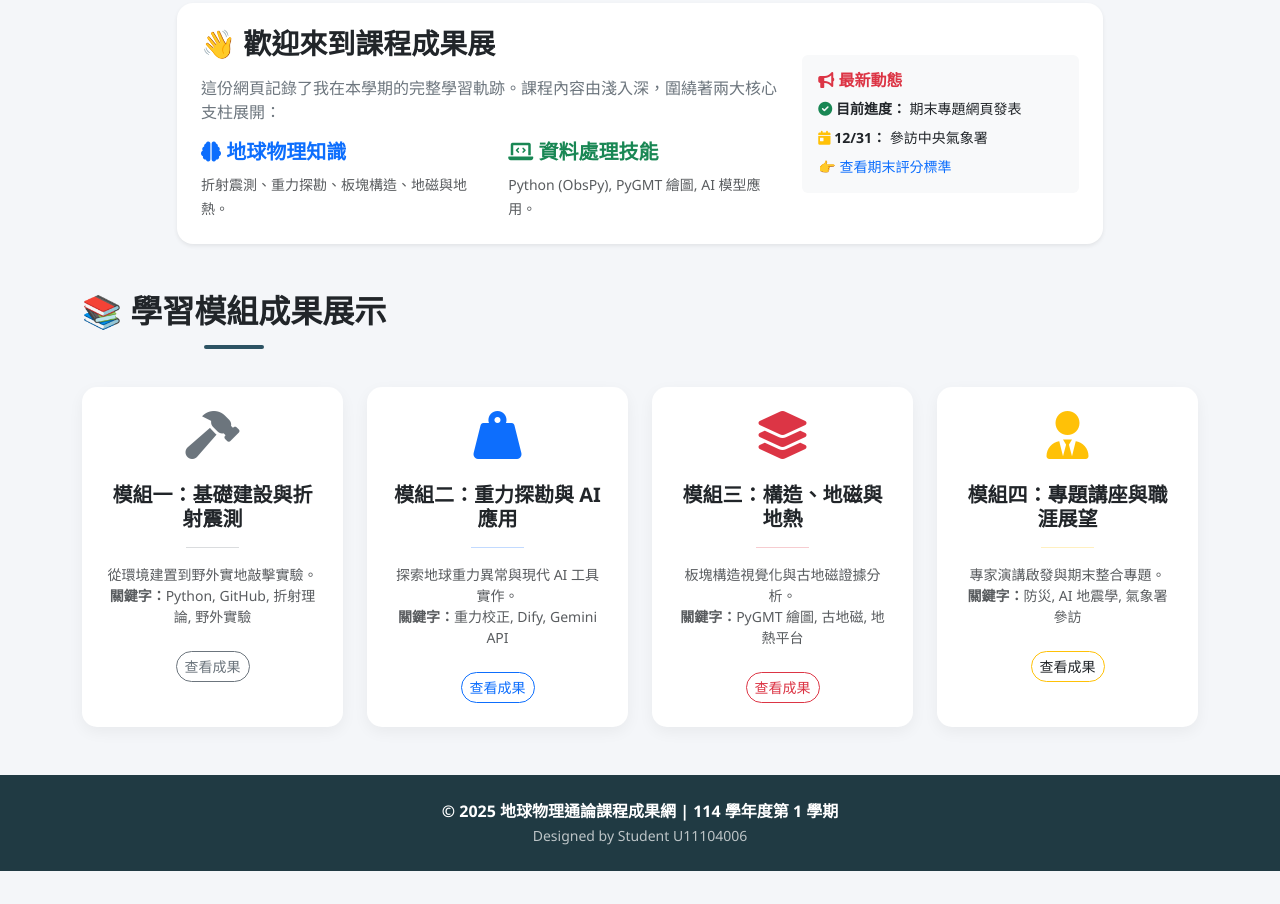
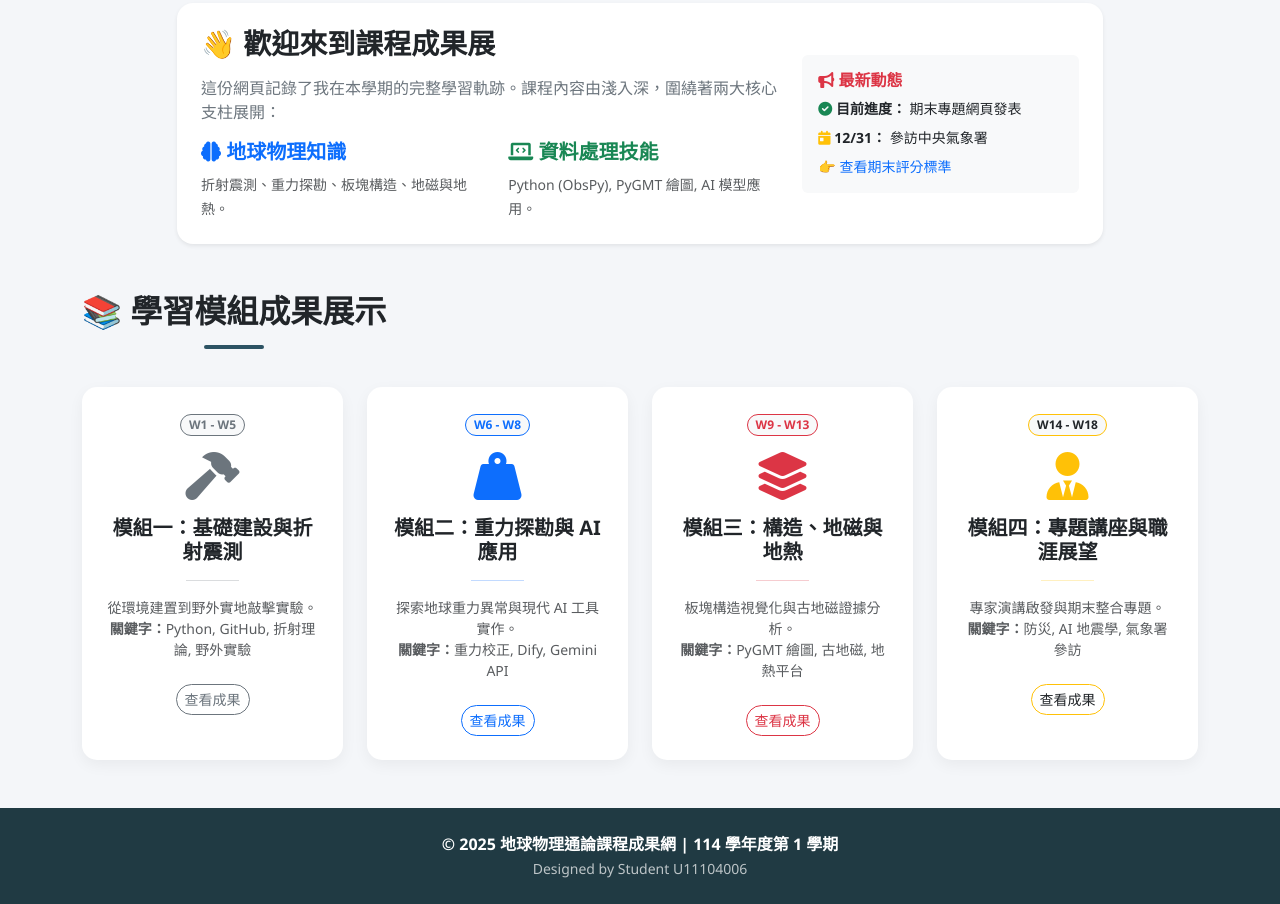
Before and after one commit to chilin2tb-stack/U11104006_final, a plain HTML site: page docs/index.html in a window 1280 px wide. Shown: the part 598-1502 px from the top of the page. Before the commit the page ends 1469 px from the top, so only its background shows below. Drawn offline with nearby package versions, Linux system fonts and the light colour scheme.

Commit message:
Update index.html

```diff
--- a/docs/index.html
+++ b/docs/index.html
@@ -9,7 +9,7 @@
     <style>
         body { background-color: #f4f6f9; font-family: 'Segoe UI', Tahoma, Geneva, Verdana, sans-serif; }
 
-        /* Hero 區塊：改為更沈穩的地球科學風格 (深藍至地殼褐) */
+        /* Hero 區塊：沈穩的地球科學風格 */
         .hero-section {
             background: linear-gradient(135deg, #203A43, #2C5364);
             color: white;
@@ -22,7 +22,7 @@
             overflow: hidden;
         }
 
-        /* 裝飾背景元素 (增加流暢感) */
+        /* 裝飾背景元素 */
         .hero-section::before {
             content: "";
             position: absolute;
@@ -46,12 +46,13 @@
             color: inherit;
             display: block;
             height: 100%;
-            transition: all 0.4s cubic-bezier(0.175, 0.885, 0.32, 1.275); /* 更有彈性的動畫 */
+            transition: all 0.4s cubic-bezier(0.175, 0.885, 0.32, 1.275);
             border: none;
             border-radius: 15px;
             overflow: hidden;
             box-shadow: 0 5px 15px rgba(0,0,0,0.05);
             background: white;
+            position: relative;
         }
         .module-card:hover {
             transform: translateY(-10px);
@@ -60,8 +61,9 @@
 
         .feature-icon {
             font-size: 3rem;
-            margin-bottom: 1.5rem;
+            margin-bottom: 1rem;
             transition: transform 0.3s;
+            display: block;
         }
         .module-card:hover .feature-icon {
             transform: scale(1.2) rotate(5deg);
@@ -179,6 +181,7 @@
 
             <div class="col-md-3">
                 <a href="module1.html" class="module-card p-4 text-center">
+                    <span class="badge bg-light text-secondary border border-secondary mb-3 rounded-pill">W1 - W5</span>
                     <i class="fas fa-hammer feature-icon text-secondary"></i>
                     <h5 class="fw-bold text-dark">模組一：基礎建設與折射震測</h5>
                     <hr class="w-25 mx-auto my-3 text-secondary">
@@ -192,6 +195,7 @@
 
             <div class="col-md-3">
                 <a href="module2.html" class="module-card p-4 text-center">
+                    <span class="badge bg-light text-primary border border-primary mb-3 rounded-pill">W6 - W8</span>
                     <i class="fas fa-weight-hanging feature-icon text-primary"></i>
                     <h5 class="fw-bold text-dark">模組二：重力探勘與 AI 應用</h5>
                     <hr class="w-25 mx-auto my-3 text-primary">
@@ -205,6 +209,7 @@
 
             <div class="col-md-3">
                 <a href="module3.html" class="module-card p-4 text-center">
+                    <span class="badge bg-light text-danger border border-danger mb-3 rounded-pill">W9 - W13</span>
                     <i class="fas fa-layer-group feature-icon text-danger"></i>
                     <h5 class="fw-bold text-dark">模組三：構造、地磁與地熱</h5>
                     <hr class="w-25 mx-auto my-3 text-danger">
@@ -218,6 +223,7 @@
 
             <div class="col-md-3">
                 <a href="module4.html" class="module-card p-4 text-center">
+                    <span class="badge bg-light text-warning border border-warning mb-3 rounded-pill text-dark">W14 - W18</span>
                     <i class="fas fa-user-tie feature-icon text-warning"></i>
                     <h5 class="fw-bold text-dark">模組四：專題講座與職涯展望</h5>
                     <hr class="w-25 mx-auto my-3 text-warning">
```
